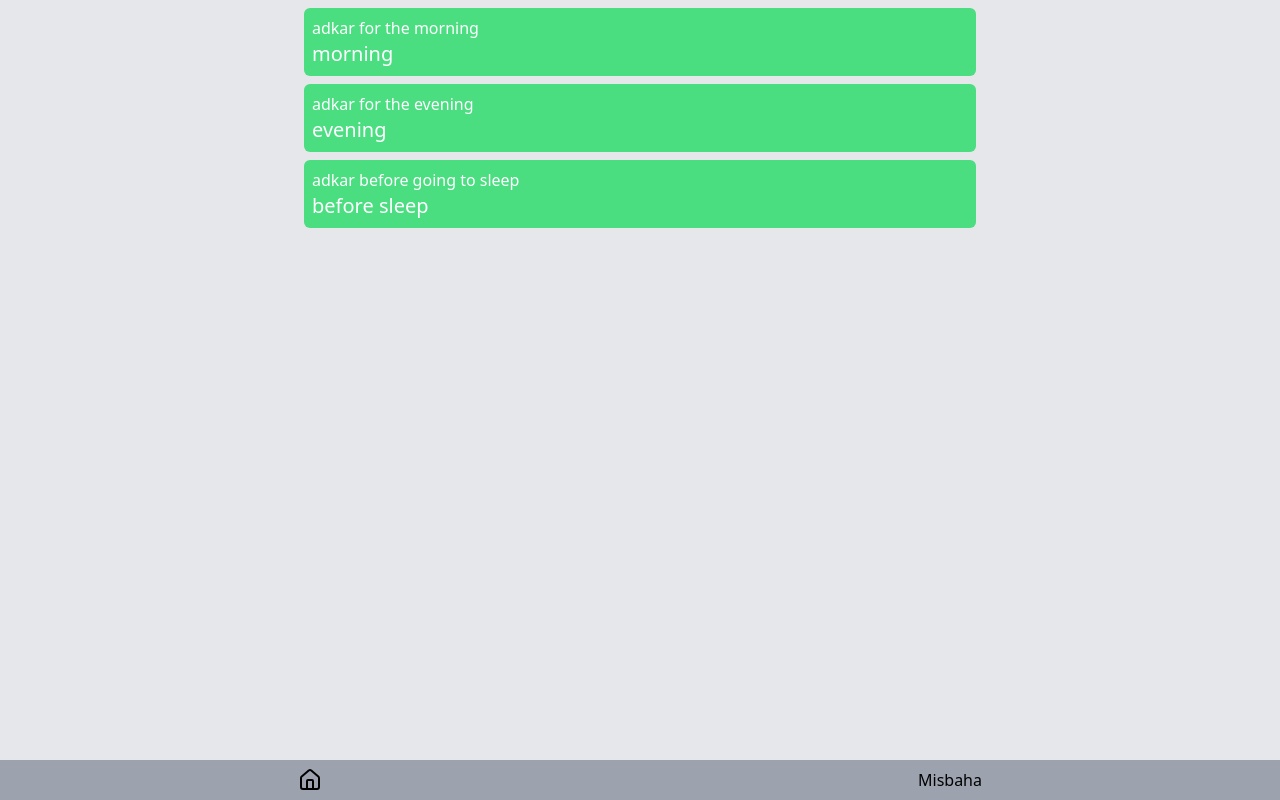
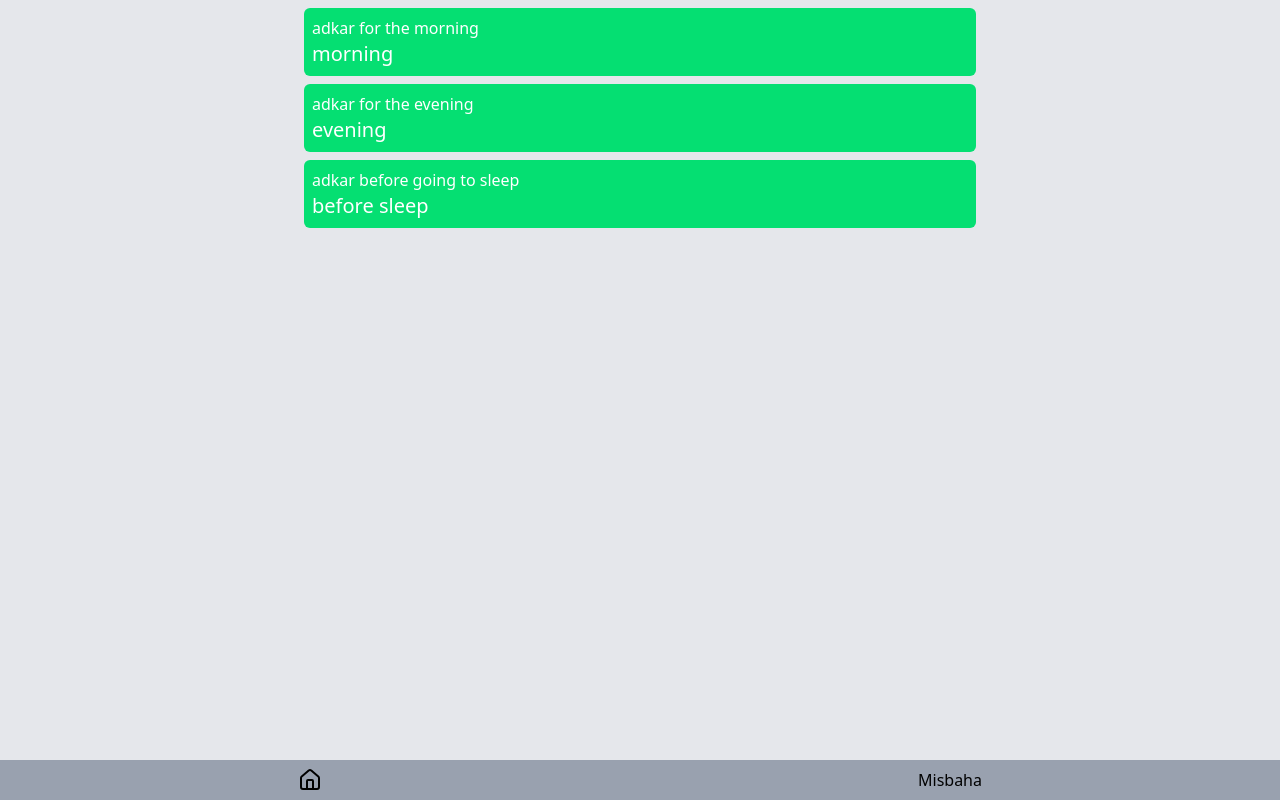
Before and after one commit to IbrahimOuhamou/simple-dikr-app, a SvelteKit app: page / in a window 1280 px wide. Built offline with nearby package versions, Linux system fonts and the light colour scheme.

Commit message:
ran 'npx @tailwindcss/upgrade' all thanks to Allah

```diff
--- a/package.json
+++ b/package.json
@@ -14,9 +14,9 @@
 		"@sveltejs/adapter-static": "^3.0.8",
 		"@sveltejs/kit": "^2.16.0",
 		"@sveltejs/vite-plugin-svelte": "^5.0.0",
-		"autoprefixer": "^10.4.20",
+		"@tailwindcss/postcss": "^4.0.14",
 		"svelte": "^5.0.0",
-		"tailwindcss": "^3.4.17",
+		"tailwindcss": "^4.0.14",
 		"vite": "^6.0.0"
 	}
 }
--- a/postcss.config.js
+++ b/postcss.config.js
@@ -1,6 +1,5 @@
 export default {
   plugins: {
-    tailwindcss: {},
-    autoprefixer: {}
+    '@tailwindcss/postcss': {},
   }
 };
--- a/src/app.css
+++ b/src/app.css
@@ -1,3 +1,19 @@
-@import 'tailwindcss/base';
-@import 'tailwindcss/components';
-@import 'tailwindcss/utilities'
+@import 'tailwindcss';
+
+/*
+  The default border color has changed to `currentColor` in Tailwind CSS v4,
+  so we've added these compatibility styles to make sure everything still
+  looks the same as it did with Tailwind CSS v3.
+
+  If we ever want to remove these styles, we need to add an explicit border
+  color utility to any element that depends on these defaults.
+*/
+@layer base {
+  *,
+  ::after,
+  ::before,
+  ::backdrop,
+  ::file-selector-button {
+    border-color: var(--color-gray-200, currentColor);
+  }
+}
--- a/tailwind.config.js
+++ /dev/null
@@ -1,10 +0,0 @@
-/** @type {import('tailwindcss').Config} */
-export default {
-  content: ['./src/**/*.{html,js,svelte,ts}'],
-
-  theme: {
-    extend: {}
-  },
-
-  plugins: []
-};
```
Also changed, not shown: 1 other file (tests, documents, lock files or other folders).
